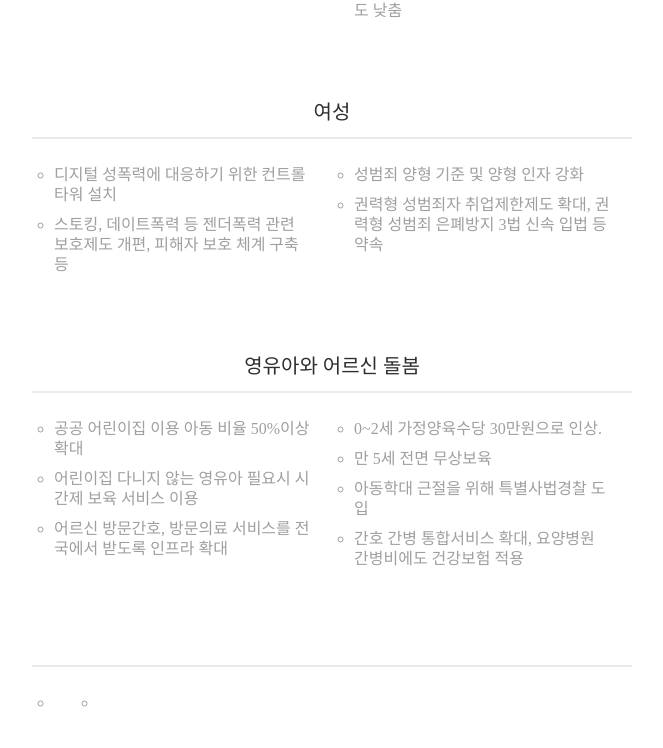
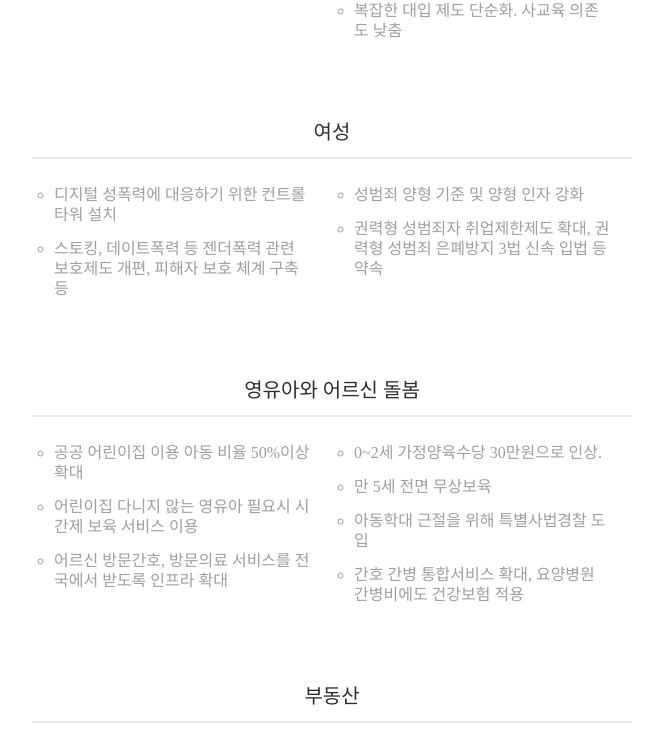
Before and after one commit to k1a11220/2022-election, a Next.js app: page / in a window 1280 px wide. Shown: the part 2029-2777 px from the top of the page, without its empty margins (308-971 px from the left). Built offline with nearby package versions, Linux system fonts and the light colour scheme; a web font is replaced by a local one.

Commit message:
Input keyword data

```diff
--- a/components/keyword.js
+++ b/components/keyword.js
@@ -33,6 +33,7 @@ const DetailWrapper = styled.div`
   z-index: -1;
 
   & > div {
+    width: 50%;
     max-width: 50%;
   }
 
@@ -57,7 +58,7 @@ const DetailWrapper = styled.div`
   }
 
   & li:not(:last-of-type) {
-    margin-bottom: 10px;
+    margin-bottom: 14px;
   }
 `;
 
--- a/components/keywordList.js
+++ b/components/keywordList.js
@@ -99,16 +99,48 @@ const KeywordList = () => {
             "간호 간병 통합서비스 확대, 요양병원 간병비에도 건강보험 적용",
           ]}
         />
-        <Keyword label={""} listL={[""]} listY={[""]} />
-        <Keyword label={""} listL={[""]} listY={[""]} />
-        <Keyword label={""} listL={[""]} listY={[""]} />
-        <Keyword label={""} listL={[""]} listY={[""]} />
-        <Keyword label={""} listL={[""]} listY={[""]} />
-        <Keyword label={""} listL={[""]} listY={[""]} />
-        <Keyword label={""} listL={[""]} listY={[""]} />
-        <Keyword label={""} listL={[""]} listY={[""]} />
-        <Keyword label={""} listL={[""]} listY={[""]} />
-        <Keyword label={""} listL={[""]} listY={[""]} />
+        <Keyword
+          label={"부동산"}
+          listL={[
+            "국도 보유세 도입(모든 토지에 세금을 부과하여 기본소득 예산으로 활용)",
+            "국토 보유세를 통해 현재 부동산 보유실효세율 0.17% -> 1.0% 수준까지 상향",
+            "공공부문 확대로 주택 250만호 공급",
+            "최소 100만호를 기본주택으로 배정",
+            "장기임대 공공주택 비율을 전체 주택의 10%선까지 확보",
+          ]}
+          listY={[
+            "종합부동산세 전면 재검토, 완화",
+            "종부세를 재산세에 통합하거나 1주택자에 대해서는 면제하는 방안 검토",
+            "1세대 1주택자의 양도소득세 세율과 재산세 부담 완화",
+            "다주택자 양도세의 한시적 50% 감면",
+            "민간개발을 통한 주택 250만호 공급",
+            "청년 원가주택 공급",
+          ]}
+        />
+        <Keyword
+          label={"세금"}
+          listL={[
+            "고부담 고복지",
+            "부동산 불로소득 타파",
+            "국토보유세 도입",
+            "기업 대상 탄소세 부과",
+          ]}
+          listY={["감세에 초점", "종부세 전면 재검토"]}
+        />
+        <Keyword
+          label={"노동"}
+          listL={[
+            "노동자 '작업중지권' '산업안전보건 주치의' 도입",
+            "원청의 하청 노동자 안전보건관리 책임 강화",
+            "'공공부문 비정규직 공정수당' 확대 시행",
+          ]}
+          listY={[
+            "'주 52시간' 1,3,6개월 등을 단위로 유연화",
+            "최저인금 인상 '속도 조절' 강조",
+            "'경영 의지 위축' 중대재해처벌법 개정 시사",
+            "'플랫폼 노동자' 고용보험 적용 확대 제시",
+          ]}
+        />
       </KeywordWrapper>
     </Container>
   );
--- a/pages/index.js
+++ b/pages/index.js
@@ -27,8 +27,8 @@ export default function Home() {
         />
       </CardWrapper>
       <Title top={true}>
-        <h1>키워드로 보는 정책</h1>
-        <h3>2명의 후보가 만들어갈 미래입니다.</h3>
+        <h1>주요 정책 비교하기</h1>
+        <h3>두 명의 후보가 만들어갈 미래입니다.</h3>
       </Title>
       <KeywordList />
     </>
```
